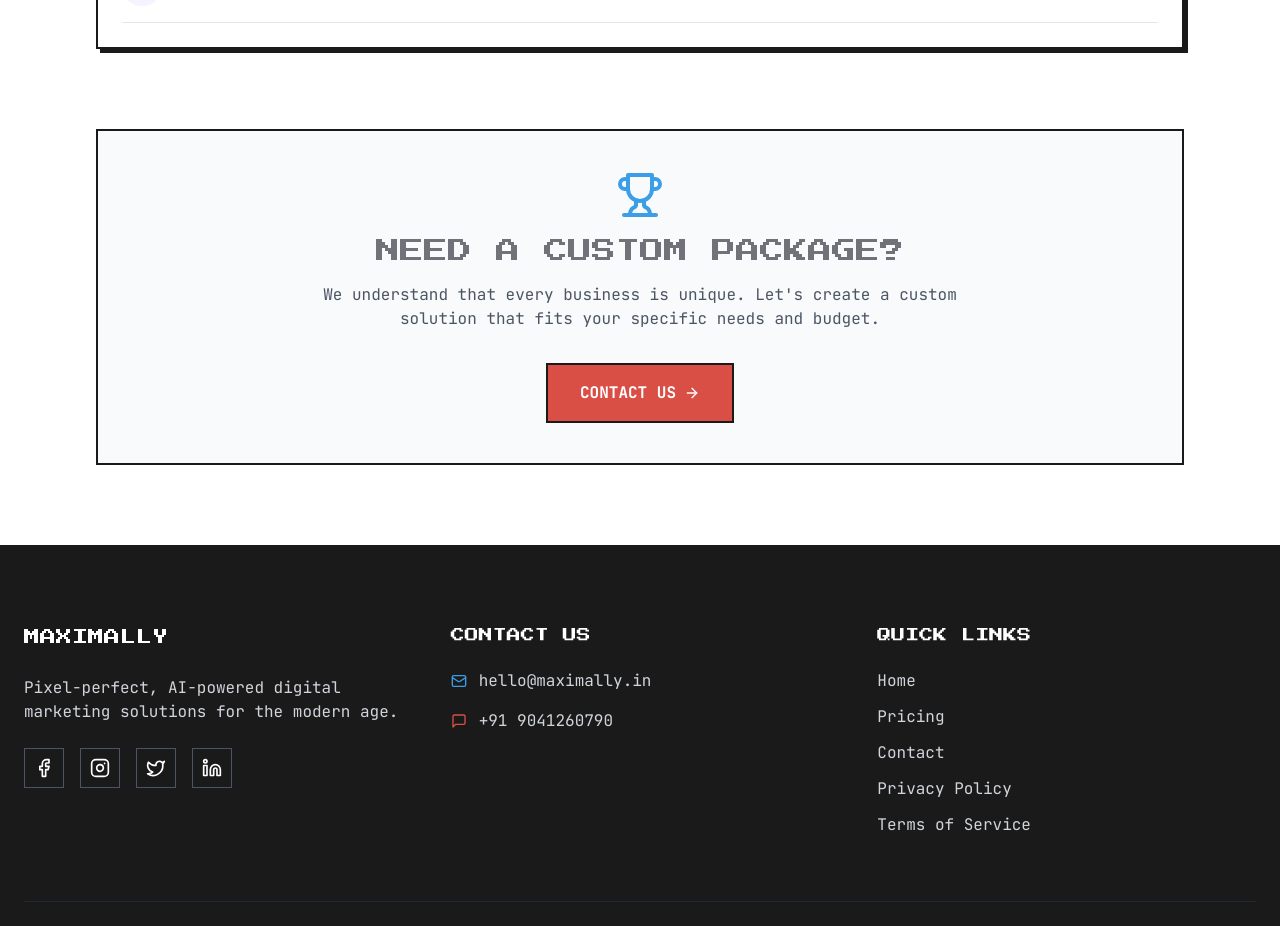
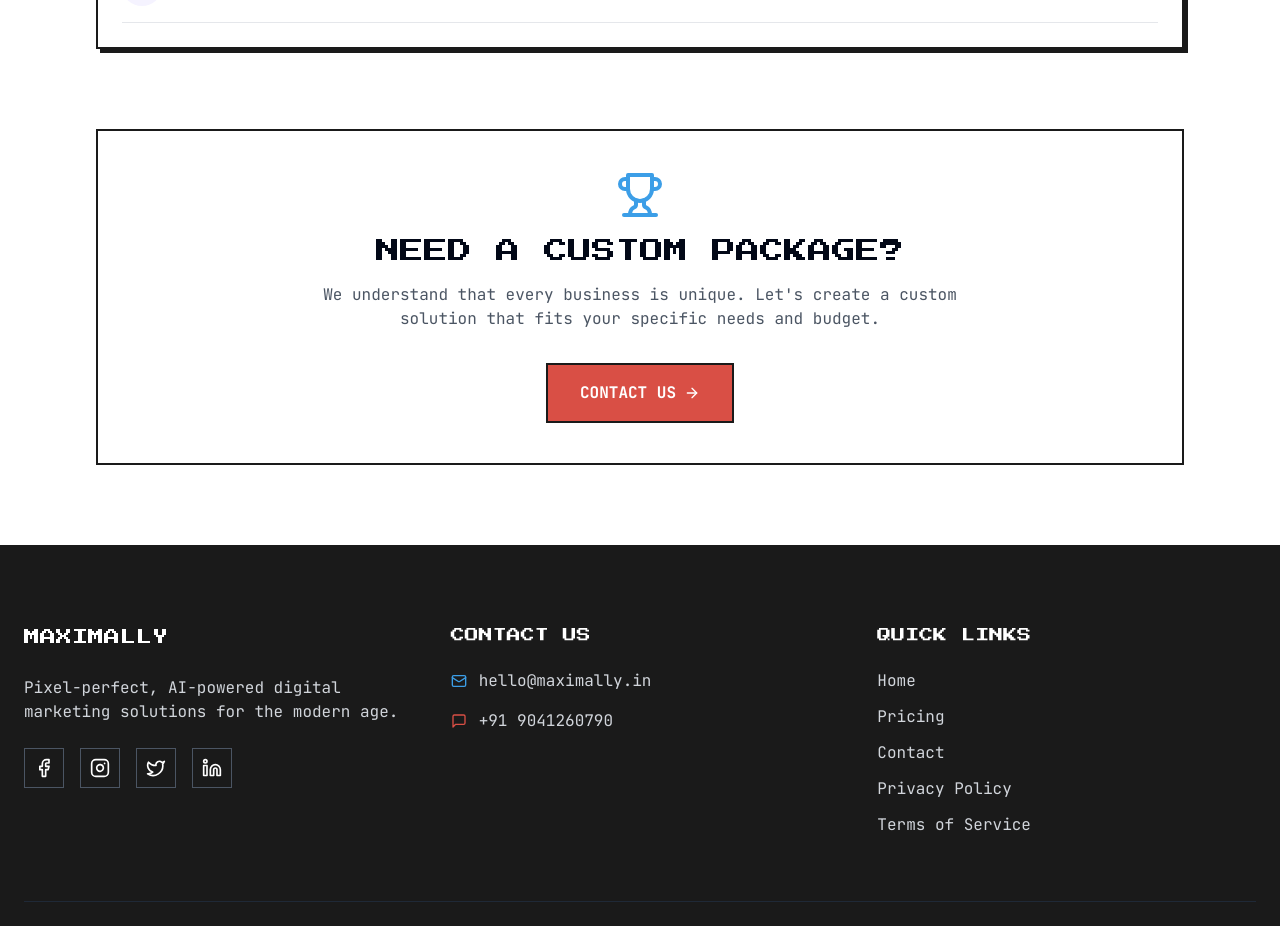
Before and after one commit to maximally0/maximally-services, a React (Vite) app: page /pricing in a window 1280 px wide. Shown: the part 1720-2646 px from the top of the page. Built offline with nearby package versions, Linux system fonts and the light colour scheme.

Commit message:
Reverted to edit edt-5facff22-d4b2-40c2-92e6-d1bf8a5fae03: "Visual edit in Lovable
Edited UI in Lovable"

```diff
--- a/src/pages/Pricing.tsx
+++ b/src/pages/Pricing.tsx
@@ -308,9 +308,9 @@ const Pricing = () => {
           </motion.div>
 
           <motion.div className="mt-20 text-center" variants={itemVariants}>
-            <div className="pixel-card p-10 bg-gray-50">
+            <div className="pixel-card bg-white p-10">
               <Trophy size={48} className="text-maximally-blue mx-auto mb-4" />
-              <h2 className="font-press-start text-2xl mb-4 text-zinc-500">NEED A CUSTOM PACKAGE?</h2>
+              <h2 className="font-press-start text-2xl mb-4">NEED A CUSTOM PACKAGE?</h2>
               <p className="font-jetbrains text-gray-600 mb-8 max-w-2xl mx-auto">
                 We understand that every business is unique. Let's create a custom solution that fits your specific needs and budget.
               </p>
```
